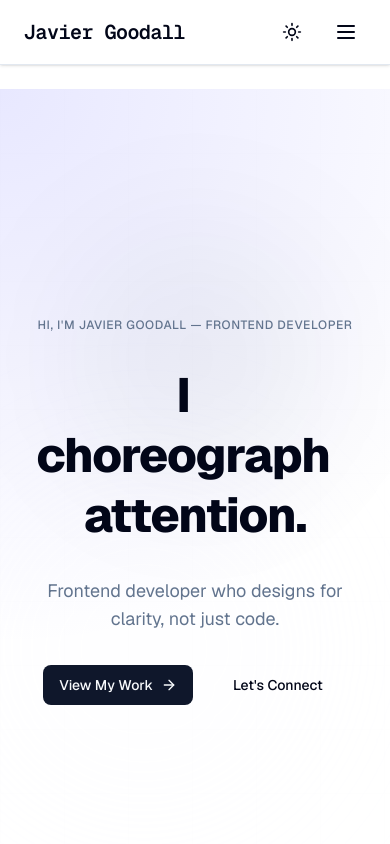
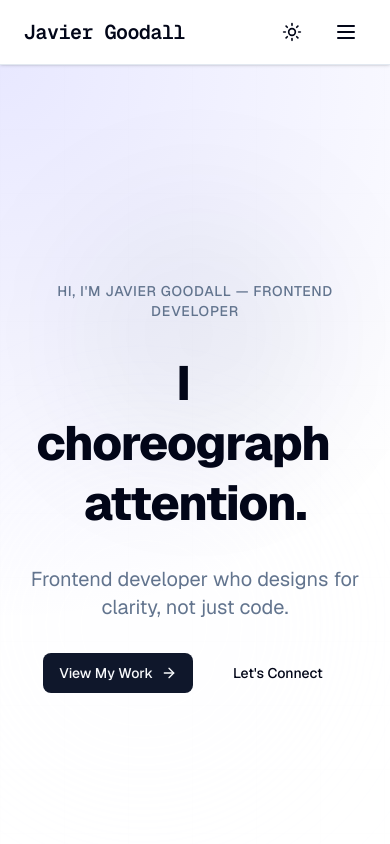
Before and after one commit to JavierGoodall99/javiergoodall-portfolio, a Next.js app: page / in a window 390 px wide. Shown: the top 844 px of the page. Built offline with nearby package versions, Linux system fonts and the light colour scheme.

Commit message:
feat: update Hero component styles for improved text visibility and responsiveness; adjust layout in RootLayout

```diff
--- a/src/app/layout.tsx
+++ b/src/app/layout.tsx
@@ -66,7 +66,7 @@ export default function RootLayout({
             </div>
           </header>
 
-          <main className="flex-1 container py-6 md:py-12">
+          <main className="flex-1 container">
             {children}
           </main>
 
--- a/src/components/hero-section.tsx
+++ b/src/components/hero-section.tsx
@@ -62,14 +62,14 @@ export function Hero() {
           initial={{ opacity: 0, y: -10 }}
           animate={{ opacity: 1, y: 0 }}
           transition={{ duration: 0.5 }}
-          className="text-xs uppercase tracking-wider text-muted-foreground font-medium"
+          className="text-sm uppercase tracking-wider text-muted-foreground font-medium"
         >
           Hi, I&apos;m Javier Goodall — Frontend Developer
         </motion.div>
 
         {/* Animated heading with word-by-word animation */}
         <motion.h1
-          className="text-5xl md:text-6xl font-extrabold tracking-tight leading-tight"
+          className="text-5xl md:text-6xl lg:text-7xl font-extrabold tracking-tight leading-tight"
           variants={headlineVariants}
           initial="hidden"
           animate="visible"
@@ -90,7 +90,7 @@ export function Hero() {
 
         {/* Subheading with animation */}
         <motion.p
-          className="text-lg md:text-xl text-muted-foreground max-w-xl mx-auto"
+          className="text-xl md:text-2xl text-muted-foreground max-w-2xl mx-auto"
           initial={{ opacity: 0, y: 20 }}
           animate={{ opacity: 1, y: 0 }}
           transition={{ delay: 0.5, duration: 0.8 }}
```
